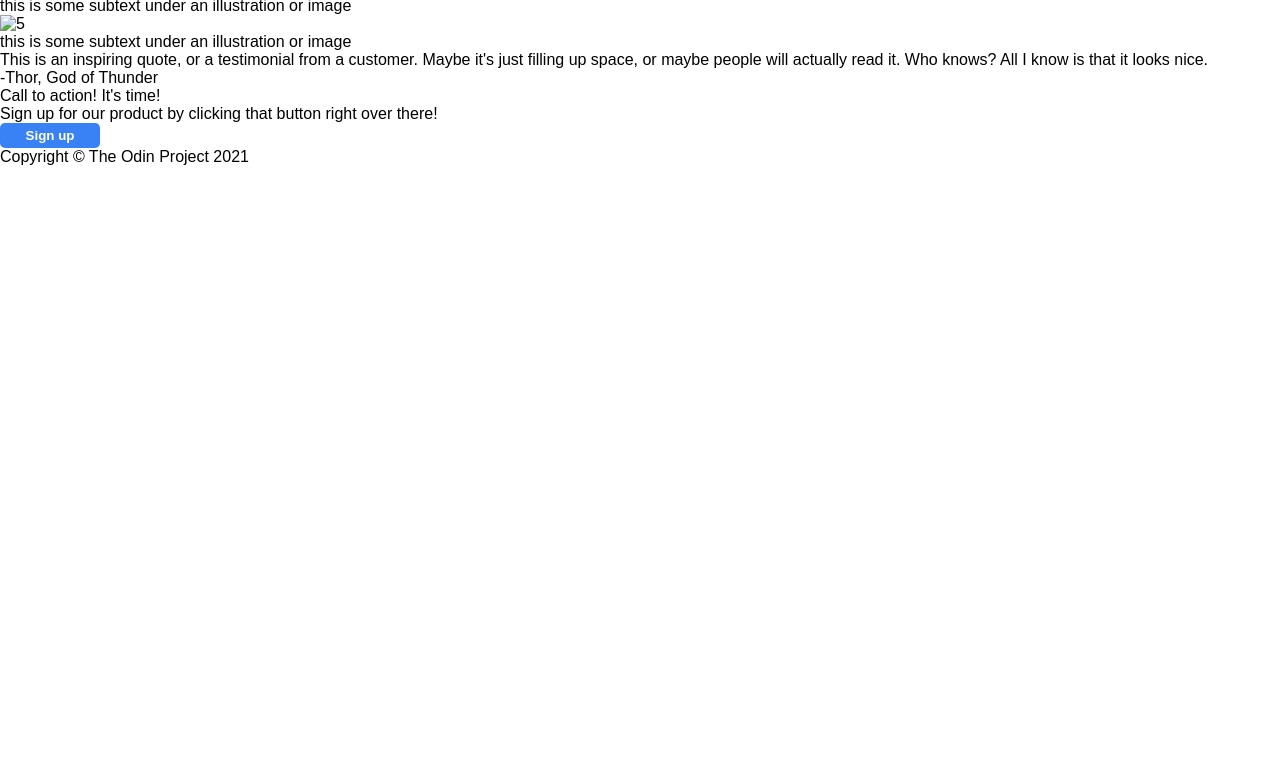
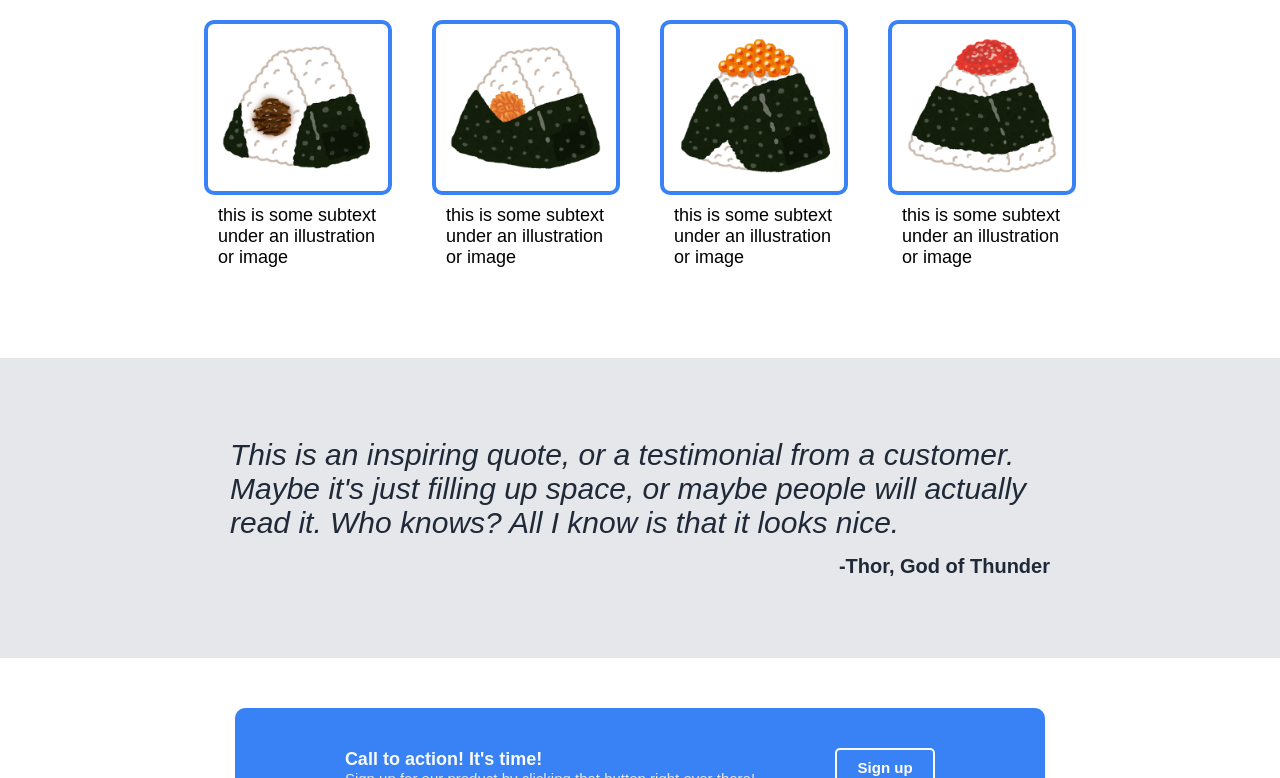
Before and after one commit to quacktwo/landing-page, a plain HTML site: page index.html in a window 1280 px wide. Shown: the part 606-1384 px from the top of the page. Before the commit the page ends 800 px from the top, so only its background shows below. Drawn offline with Linux system fonts and the light colour scheme.

Commit message:
finish the thing

```diff
--- a/index.html
+++ b/index.html
@@ -12,14 +12,14 @@
         <div class="y1">
             <div class="left">
                 <div class="header">
-                    Header Logo
+                    <a href="./index.html">Header Logo</a>
                 </div>
             </div>
             <div class="right">
                 <ul class="links">
-                    <li>header link one</li>
-                    <li>header link two</li>
-                    <li>header link three</li>
+                    <li><a href="https://www.google.com">header link one</a></li>
+                    <li><a href="https://www.google.com">header link two</a></li>
+                    <li><a href="https://www.google.com">header link three</a></li>
                 </ul>
             </div>
         </div>
@@ -35,46 +35,42 @@
                     contrast.
                 </div>
                 <button class="sign-up">
-                    Sign up
+                    <a href="https://www.google.com">Sign up</a>
                 </button>
             </div>
             <div class="right">
                 <img src="./images/01.png" class="image" alt="01">
             </div>
-
         </div>
-
-
-
-
-
 
         <div class="y3">
             <div class="title">
                 Some random information.
             </div>
+            <div class="content">
                 <div class="item">
-                <img src="./images/XXXXXXXXXX" alt="2">
+                    <img src="./images/02.png" alt="02">
                     <div class="item-text">
                         this is some subtext under an illustration or image
                     </div>
                 </div>
                 <div class="item">
-                <img src="./images/XXXXXXXXXX" alt="3">
+                    <img src="./images/03.png" alt="03">
                     <div class="item-text">
                         this is some subtext under an illustration or image
                     </div>
                 </div>
                 <div class="item">
-                <img src="./images/XXXXXXXXXX" alt="4">
+                    <img src="./images/04.png" alt="04">
                     <div class="item-text">
                         this is some subtext under an illustration or image
                     </div>
                 </div>
                 <div class="item">
-                <img src="./images/XXXXXXXXXX" alt="5">
+                    <img src="./images/05.png" alt="05">
                     <div class="item-text">
                         this is some subtext under an illustration or image
+                    </div>
                 </div>
             </div>
         </div>
@@ -85,22 +81,26 @@
                 customer. Maybe it's just filling up space, or maybe
                 people will actually read it. Who knows? All I know
                 is that it looks nice.
-            </div>
                 <div class="thor">
                     -Thor, God of Thunder
                 </div>
             </div>
+        </div>
 
         <div class="y5">
+            <div class="left">
                 <div class="title">
                     Call to action! It's time!
                 </div>
                 <div class="subtitle">
                     Sign up for our product by clicking that button right over there!
                 </div>
+            </div>
+            <div class="right">
                 <button class="sign-up">
-                Sign up
+                    <a href="https://www.google.com">Sign up</a>
                 </button>
+            </div>
         </div>
 
         <div class="y6">
--- a/style.css
+++ b/style.css
@@ -4,15 +4,21 @@ body {
     height: 100vh;
     margin: 0;
     font-family: Arial, Helvetica, sans-serif;
+    background-color: white;
+    flex: 1 1 auto;
 }
 
+a {
+    text-decoration: none;
+    color: inherit;
+}
 
 .y1 {
     display: flex;
     justify-content: space-between;
     background-color: #1F2937;
     color: #F9FAF8;
-    padding: 15px 100px;
+    padding: 25px 100px;
     align-items: center;
     column-gap: 50px;
     overflow: hidden;
@@ -39,6 +45,7 @@ body {
     padding: 80px 100px;
     column-gap: 60px;
     overflow: hidden;
+    flex: 0 0 auto;
 }
 
 .y2 .hero {
@@ -57,9 +64,16 @@ body {
     border-radius: 5px;
     border-style: none;
     color: white;
-    padding: 5px 25px;
+    /* padding: 5px 25px; */
     width: 100px;
+    height: 40px;
     font-weight: 800;
+    font-size: 15px;
+    transition-duration: 0.3s;
+}
+
+.sign-up:hover {
+    background-color: #1558c4;
 }
 
 .y2 .left {
@@ -77,3 +91,122 @@ body {
     max-height: 600px;
     border-radius: 30px;
 }
+
+.y3 {
+    display: flex;
+    flex-direction: column;
+    align-items: center;
+    padding: 50px;
+    row-gap: 50px;
+}
+
+.y3 .title {
+    font-size: 30px;
+    font-weight: 900;
+    color: black;
+}
+
+.y3 .content {
+    display: flex;
+    column-gap: 40px;
+    flex-wrap: wrap;
+}
+
+.y3 .item {
+    display: flex;
+    flex-direction: column;
+    align-items: center;
+    row-gap: 10px;
+}
+
+.y3 img {
+    max-width: 160px;
+    height: auto;
+    border: 4px #3882F6 solid;
+    border-radius: 10px;
+    padding: 10px;
+}
+
+.y3 .item-text {
+    max-width: 160px;
+    height: auto;
+    font-size: 18px;
+    font-weight: 100;
+    color: black;
+    margin-bottom: 40px;
+}
+
+
+
+.y4 {
+    display: flex;
+    flex-direction: column;
+    align-items: center;
+    background-color: #E5E7EB;
+    color: #1F2937;
+    padding: 80px 200px;
+    flex: 0 0 auto;
+}
+
+.y4 .quote {
+    font-size: 30px;
+    font-weight: lighter;
+    font-style: italic;
+    max-width: 820px;
+}
+
+.y4 .thor {
+    display: flex;
+    font-size: 20px;
+    font-weight: 900;
+    font-style: normal;
+    justify-content: flex-end;
+    margin-top: 15px;
+}
+
+.y5 {
+    display: flex;
+    justify-content: center;
+    background-color: #3882F6;
+    margin: 50px auto;
+    padding: 40px 110px;
+    border-radius: 10px;
+    box-sizing: border-box;
+    column-gap: 80px;
+}
+
+.y5 .left, .y5 .right {
+    display: flex;
+    flex-direction: column;
+    justify-content: center;
+}
+
+
+.y5 .title {
+    font-size: 18px;
+    font-weight: 900;
+    color: #F9FAF8
+}
+
+.y5 .subtitle {
+    font-size: 15px;
+    font-weight: 100;
+    color: #E5E7EB;
+}
+
+.y5 .sign-up {
+    border: 2px #F9FAF8 solid;
+}
+
+.y6 {
+    background-color: #1F2937;
+    display: flex;
+    justify-content: center;
+}
+
+.y6 .footer {
+    color: #F9FAF8;
+    font-size: 13px;
+    font-weight: 100;
+    padding: 25px 0;
+}
```
Lines whose indentation alone changed are shown as unchanged.
